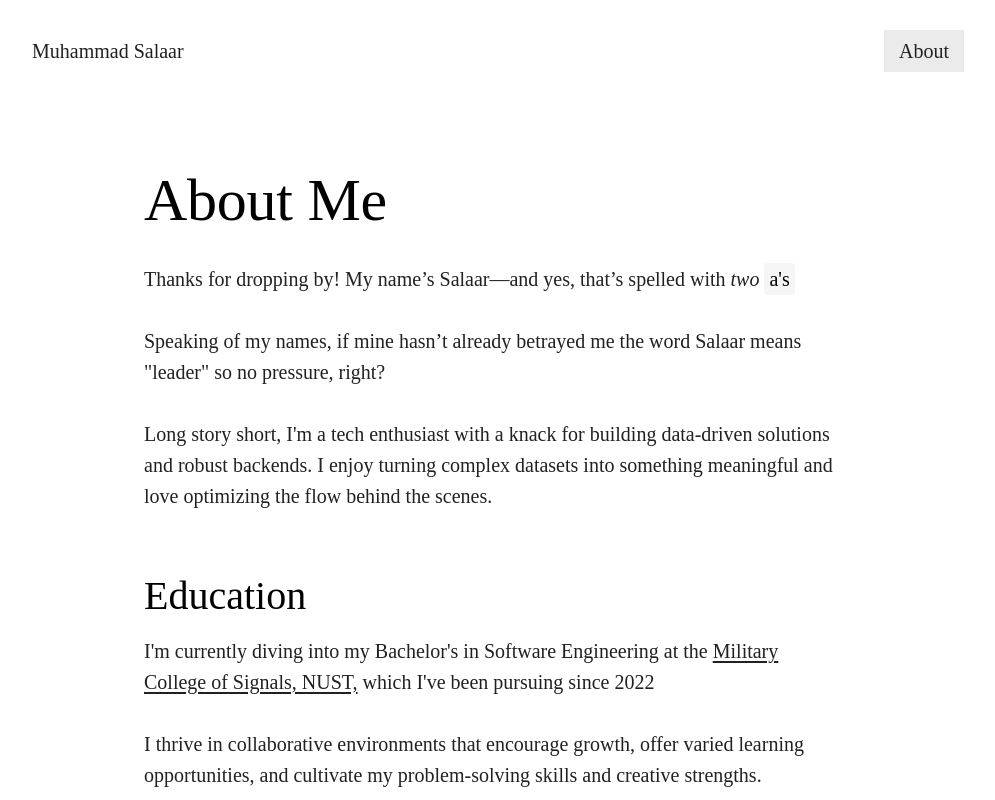
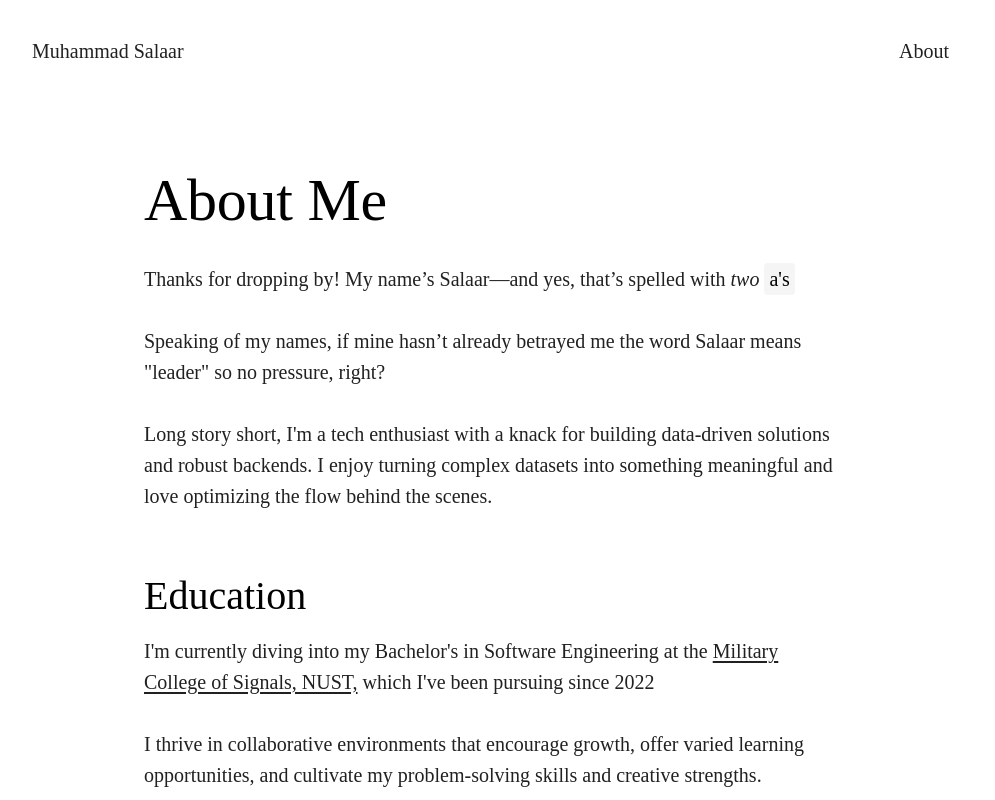
Before and after one commit to Redgerd/muhammadSalaar, a plain HTML site: page about.html in a window 1280 px wide. Shown: the top 800 px of the page, without its empty margins (146-1141 px from the left). Drawn offline with Linux system fonts and the light colour scheme.

Commit message:
Fix about link in header

```diff
--- a/about.html
+++ b/about.html
@@ -25,9 +25,7 @@
               </a>
             </li>
             <li>
-              <a href="About.html" class="navbar-link" aria-current="page"
-                >About</a
-              >
+              <a href="about.html" class="navbar-link">About</a>
             </li>
           </ul>
         </nav>
```
